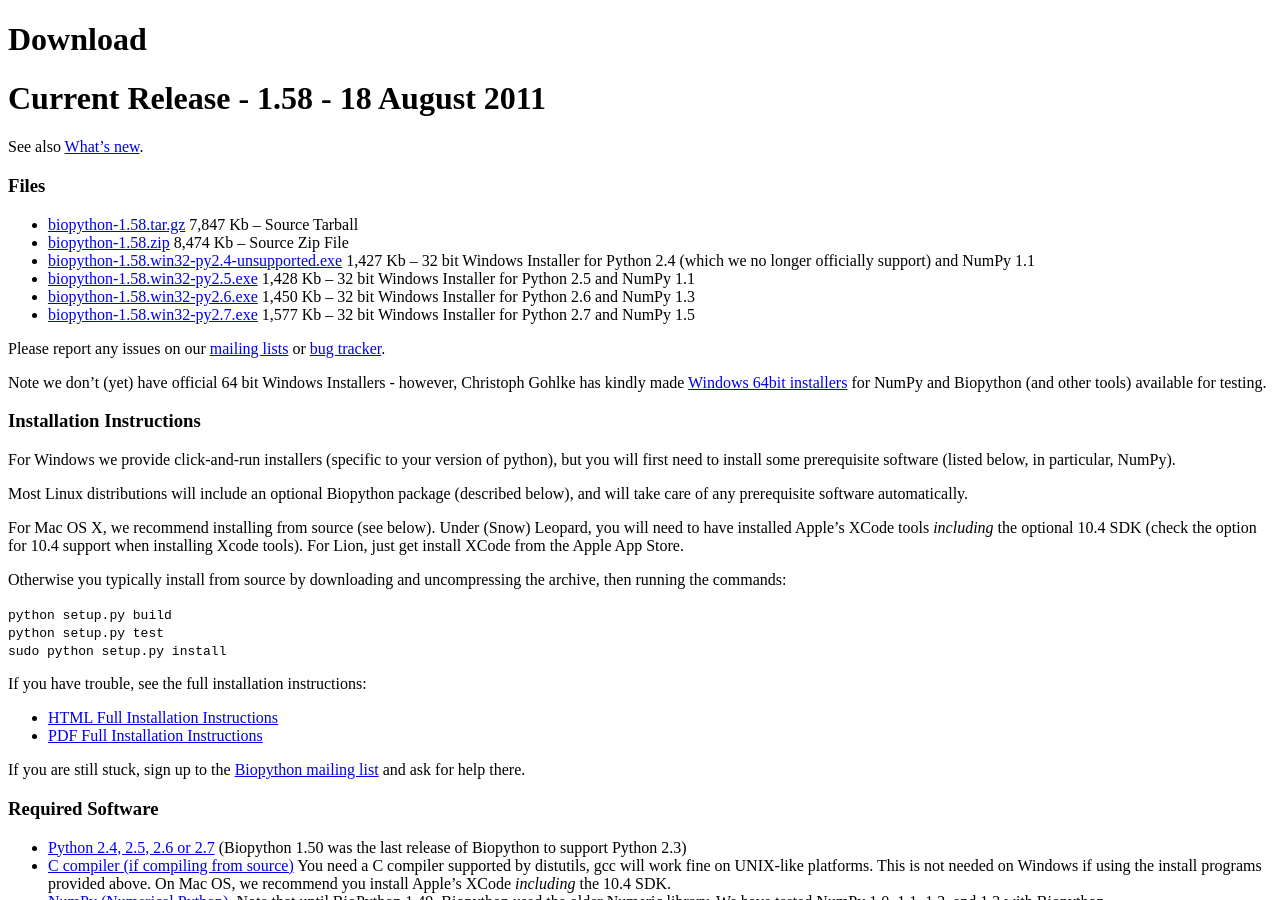
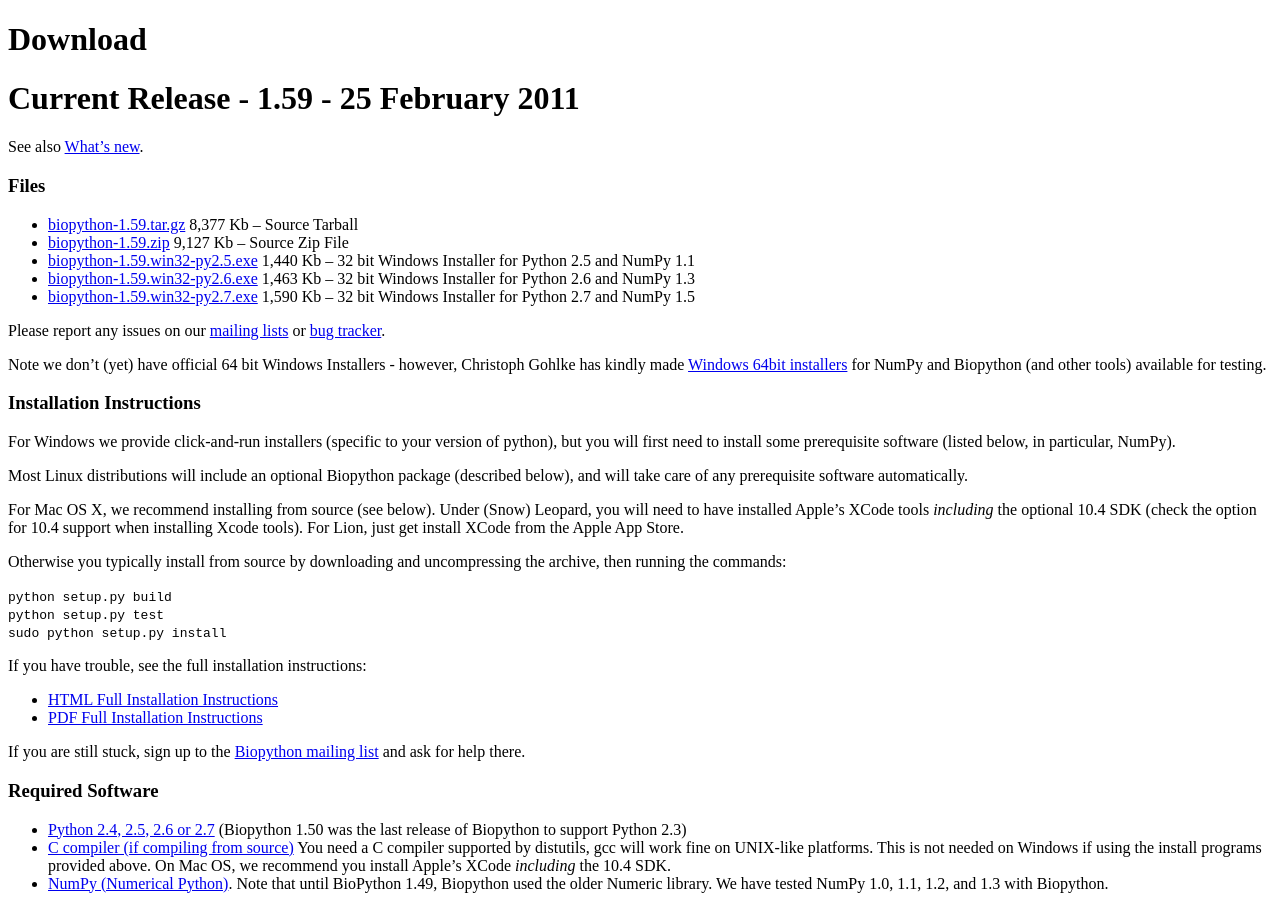
Before and after one commit to biopython/biopython.github.io, a Jekyll site: the page built from wiki/Download.md, in a window 1280 px wide and 900 px high. Built offline with Jekyll 4.4.1, drawn with Linux system fonts in a browser that asks for light colours.

Commit message:
Biopython 1.59

```diff
--- a/wiki/Download.md
+++ b/wiki/Download.md
@@ -4,27 +4,24 @@ permalink: wiki/Download
 layout: wiki
 ---
 
-Current Release - 1.58 - 18 August 2011
-=======================================
+Current Release - 1.59 - 25 February 2011
+=========================================
 
 See also [What's
 new](https://github.com/biopython/biopython/raw/master/NEWS).
 
 ### Files
 
--   [biopython-1.58.tar.gz](http://biopython.org/DIST/biopython-1.58.tar.gz)
-    7,847 Kb -- Source Tarball
--   [biopython-1.58.zip](http://biopython.org/DIST/biopython-1.58.zip)
-    8,474 Kb -- Source Zip File
--   [biopython-1.58.win32-py2.4-unsupported.exe](http://biopython.org/DIST/biopython-1.58.win32-py2.4-unsupported.exe)
-    1,427 Kb -- 32 bit Windows Installer for Python 2.4 (which we no
-    longer officially support) and NumPy 1.1
--   [biopython-1.58.win32-py2.5.exe](http://biopython.org/DIST/biopython-1.58.win32-py2.5.exe)
-    1,428 Kb -- 32 bit Windows Installer for Python 2.5 and NumPy 1.1
--   [biopython-1.58.win32-py2.6.exe](http://biopython.org/DIST/biopython-1.58.win32-py2.6.exe)
-    1,450 Kb -- 32 bit Windows Installer for Python 2.6 and NumPy 1.3
--   [biopython-1.58.win32-py2.7.exe](http://biopython.org/DIST/biopython-1.58.win32-py2.7.exe)
-    1,577 Kb -- 32 bit Windows Installer for Python 2.7 and NumPy 1.5
+-   [biopython-1.59.tar.gz](http://biopython.org/DIST/biopython-1.59.tar.gz)
+    8,377 Kb -- Source Tarball
+-   [biopython-1.59.zip](http://biopython.org/DIST/biopython-1.59.zip)
+    9,127 Kb -- Source Zip File
+-   [biopython-1.59.win32-py2.5.exe](http://biopython.org/DIST/biopython-1.59.win32-py2.5.exe)
+    1,440 Kb -- 32 bit Windows Installer for Python 2.5 and NumPy 1.1
+-   [biopython-1.59.win32-py2.6.exe](http://biopython.org/DIST/biopython-1.59.win32-py2.6.exe)
+    1,463 Kb -- 32 bit Windows Installer for Python 2.6 and NumPy 1.3
+-   [biopython-1.59.win32-py2.7.exe](http://biopython.org/DIST/biopython-1.59.win32-py2.7.exe)
+    1,590 Kb -- 32 bit Windows Installer for Python 2.7 and NumPy 1.5
 
 Please report any issues on our [mailing
 lists](mailing_lists "wikilink") or [bug
```
Also changed, not shown: 1 other file.
